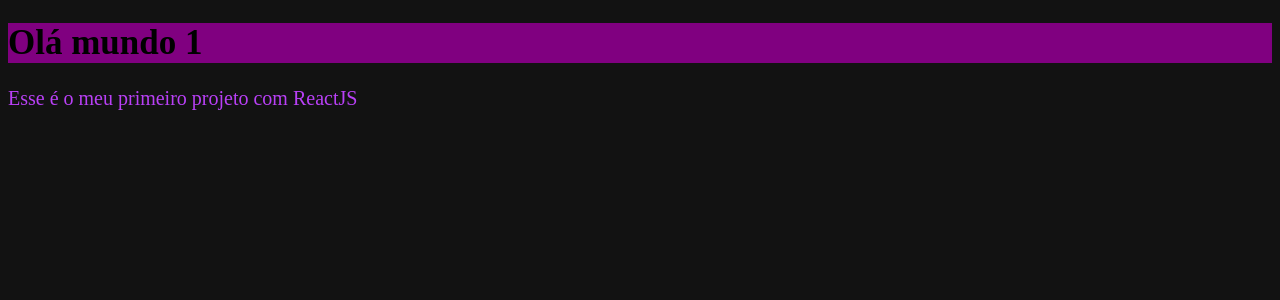
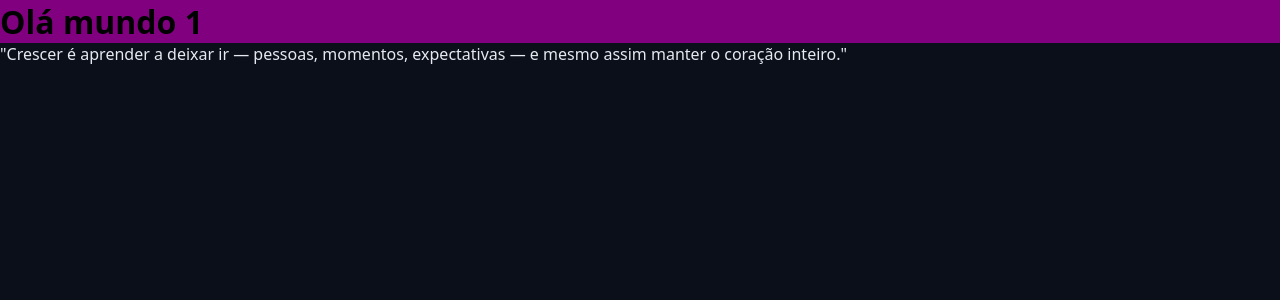
Before and after one commit to Leosansu/Project-Pomodoro, a React (Vite) app: page / in a window 1280 px wide. Shown: the top 300 px of the page. Built offline with nearby package versions, Linux system fonts and the light colour scheme.

Commit message:
Foi modificado os arquivos ,tema, global,heading e app , para aplicar cores em determinados componentes e elementos do código, também foi feita a desestruturação na função Heading.

```diff
--- a/src/App.tsx
+++ b/src/App.tsx
@@ -15,7 +15,7 @@
          Olá mundo 1
        </Heading>
       <p >
-        Esse é o meu primeiro projeto com ReactJS
+      "Crescer é aprender a deixar ir — pessoas, momentos, expectativas — e mesmo assim manter o coração inteiro."
       </p>
     </>
   );
--- a/src/components/Heading.tsx
+++ b/src/components/Heading.tsx
@@ -1,8 +1,17 @@
 
 import stilo from './Heading.module.css'
-export function Heading(props) {
+
+type HeadingProps = {
+  children: string;
+  attr?: number;
+  attr2?: string;
+}
+export function Heading({ children }: HeadingProps) {
+  return <h1 className={stilo.heading}>{children}</h1>
+}
+
+
+/*export function Heading(props: HeadingProps) {
   return <h1 className={stilo.heading} >{props.children}</h1>
 
-
-
-}
+}*/
--- a/src/styles/global.css
+++ b/src/styles/global.css
@@ -1,17 +1,17 @@
-body {
-    font-family: "Playwrite AU SA", cursive;
-    font-size: 26px;
-    background-color: #121212;
-    /* Cor escura para o fundo */
+* {
+    margin: 0;
+    padding: 0;
+    box-sizing: border-box;
+  }
 
-}
+  html {
+    font-size: 62.5%;
 
-h1 {
-    color: var(--primaria);
-    font-size: 35px;
-}
-p {
-    color: var(--violeta);
-    font-size: 20px;
-    font-family: var(--fonte);
-}
+  }
+  body {
+    font-family: system-ui, -apple-system, BlinkMacSystemFont, 'Segoe UI', Roboto,
+      Oxygen, Ubuntu, Cantarell, 'Open Sans', 'Helvetica Neue', sans-serif;
+    font-size: 1.6rem; /* 16px */
+    background: var(--gray-900);
+    color: var(--text-default);
+  }
--- a/src/styles/tema.css
+++ b/src/styles/tema.css
@@ -1,5 +1,37 @@
 :root{
-    --primaria: #1E90FF;
-    --violeta: #b940f6;
-    --fonte:  "Alfa Slab One", serif;
+    --gray-100: #e6e9f0;
+    --gray-200: #cdd3e1;
+    --gray-300: #aab3cc;
+    --gray-400: #555f7d;
+    --gray-500: #454f6a;
+    --gray-600: #363d56;
+    --gray-700: #272f43;
+    --gray-800: #181f2e;
+    --gray-900: #0a0f1a;
+
+    --primary-light: #4de7b7;
+    --primary: #0da170;
+    --primary-dark: #065f46;
+
+    --link-color: #10b981;
+    --link-hover: #0b8a60;
+
+    --success: #22c55e;
+    --warning: #eab308;
+    --error: #991b1b;
+    --info: #0ea5e9;
+
+    --text-over-primary: #0a0f1a;
+    --text-over-primary-dark: #e6e9f0;
+    --text-over-primary-light: #0a0f1a;
+    --text-over-success: #0a0f1a;
+    --text-over-warning: #0a0f1a;
+    --text-over-error: #e6e9f0;
+    --text-over-info: #0a0f1a;
+
+    --text-default: #e6e9f0;
+    --text-muted: #aab3cc;
+
+    --disabled: #555f7d;
+    --text-disabled: #aab3cc;
 }
```
